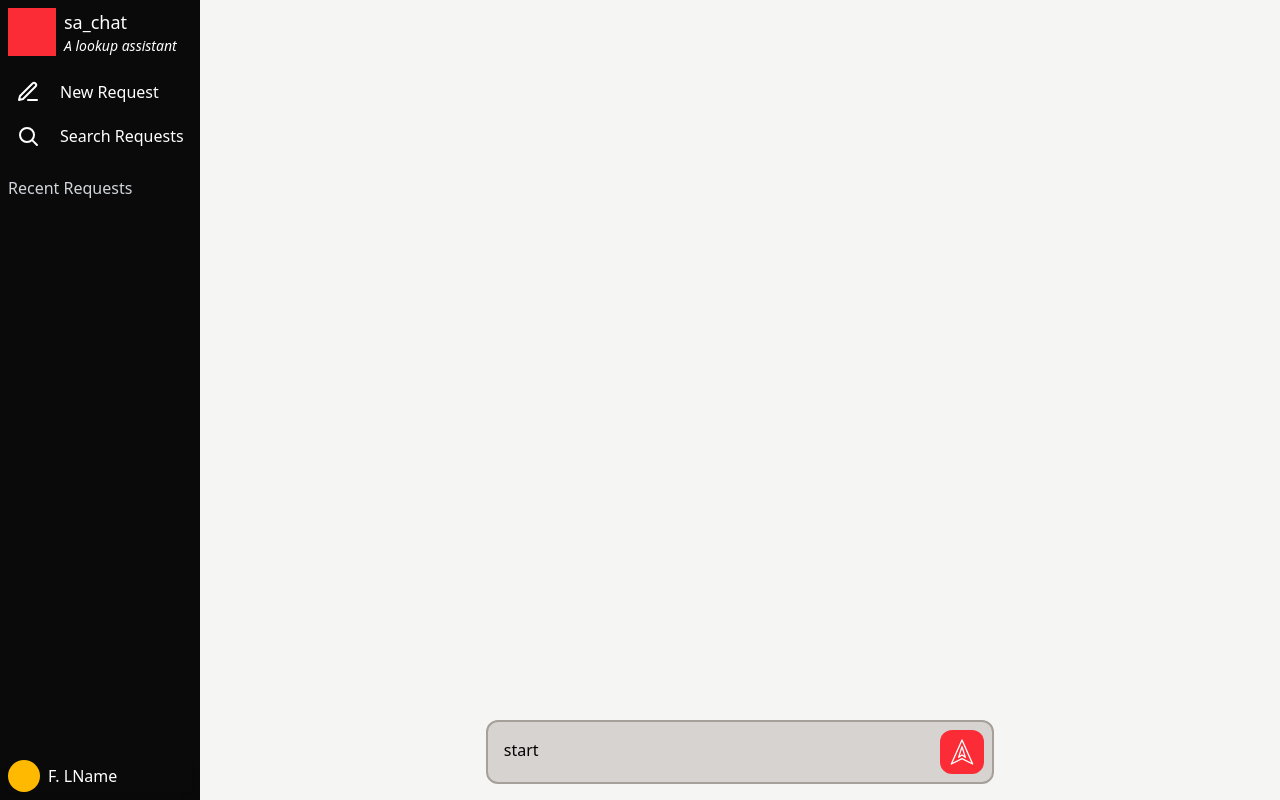
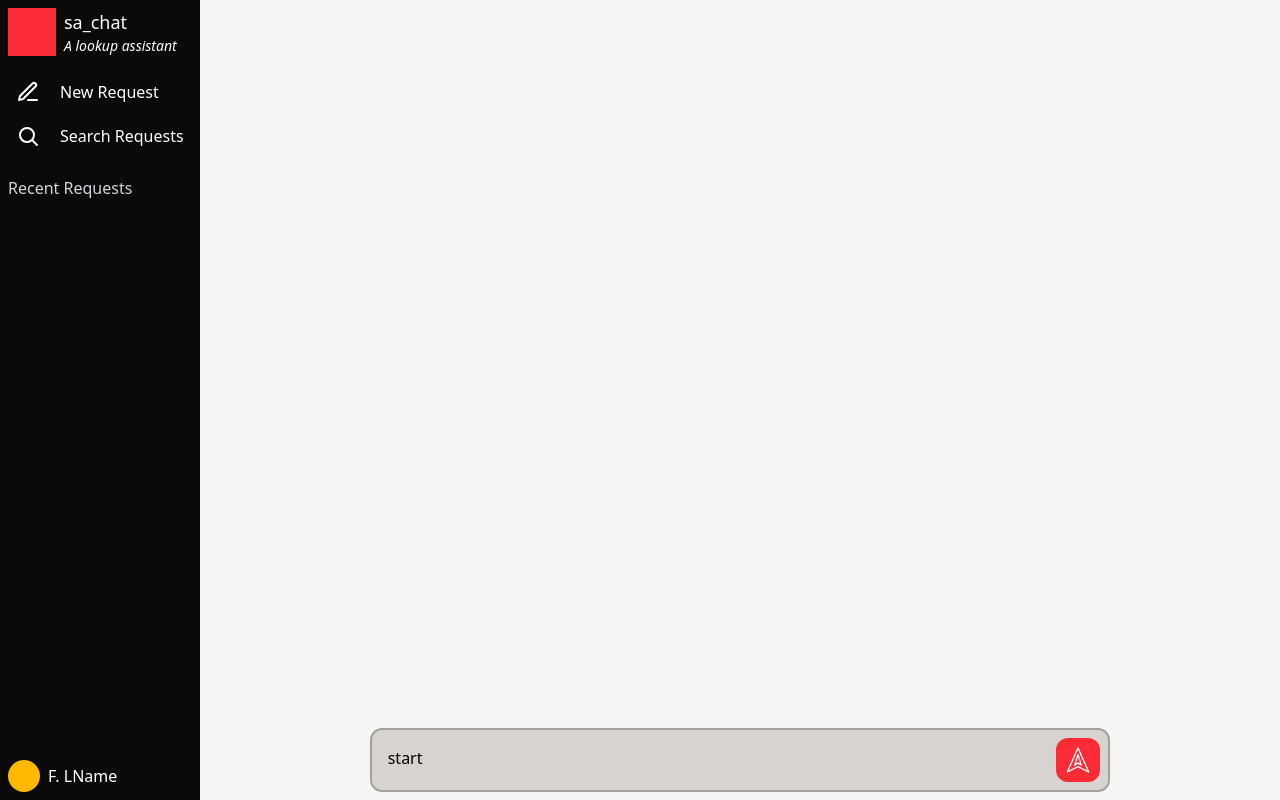
Before and after one commit to jcarballido/sa_chat, a React (Vite) app in the folder ui/: page / in a window 1280 px wide. Built offline with nearby package versions, Linux system fonts and the light colour scheme.

Commit message:
Added new message UI

```diff
--- a/ui/src/features/chat/ScrollingContainer.tsx
+++ b/ui/src/features/chat/ScrollingContainer.tsx
@@ -1,23 +1,42 @@
+import { useEffect, useRef } from 'react';
 import { colorMap } from '../../constants/colorTheme.constants';
 import { useMessageStore } from '../../stores/message.store';
 import TextInputContainer from './TextInputContainer';
 
 const ScrollingContainer = () => {
 
+  const sentinalRef = useRef<HTMLDivElement | null>(null)
   const messageStore = useMessageStore()
   const { conversations,activeConversationId } = messageStore
 
+  useEffect(() => {
+    const sentinal = sentinalRef.current
+    if(!sentinal) return
+    sentinal.scrollIntoView({behavior: 'smooth'})
+  },[conversations])
+
   return (
-    <div className={`flex flex-col h-full w-[50%]  p-4`}>
-      <div className="grow overflow-y-auto ">
+    <div className={`flex flex-col h-full w-[70%] gap-2 p-2`}>
+      <div className="grow overflow-y-auto resize-none   [&::-webkit-scrollbar]:w-[4px]
+[&::-webkit-scrollbar-track]:bg-transparent
+  [&::-webkit-scrollbar-thumb]:rounded-full
+  hover:[&::-webkit-scrollbar-thumb]:bg-black/40">
         {
           conversations.map(conv => {
             if(conv.conversationId === activeConversationId){
               return(
-                <div className='border-2 border-purple-700'>
+                <div className='flex flex-col gap-4 w-full '>
                   {
                     conv.messages.map(mes => (
-                      <div className={`${mes.role === "user" ? "bg-white": "bg-amber-500"}`}>{mes.content}</div>
+                      <div className={` ${mes.role === "user"
+                      ? `$bg-transparent flex justify-end text-white`
+                      : ""} text-black`}>
+                        <div className={`${mes.role === "user"
+                          ? `${colorMap.accent} max-w-[60%]`
+                          :"border-2 border-stone-700 bg-stone-300 w-full"} p-2 rounded-xl`}>
+                            {mes.content}
+                        </div>
+                      </div>
                     ))
                   }
                 </div>
@@ -26,6 +45,7 @@ const ScrollingContainer = () => {
             return null
           })
         }
+        <div ref={sentinalRef} className=''/>
       </div>
       <div className='w-full flex justify-center items-center bg-transparent'>
         <TextInputContainer />
--- a/ui/src/features/chat/TextInputComponent.tsx
+++ b/ui/src/features/chat/TextInputComponent.tsx
@@ -1,4 +1,4 @@
-import { useState } from "react";
+import { useEffect, useRef, useState } from "react";
 import SendSVG from "../../assets/send.svg"
 import { colorMap } from "../../constants/colorTheme.constants";
 
@@ -11,6 +11,21 @@ interface TextInputComponentProps {
 const TextInputComponent = ({ value, isLoading, submit }: TextInputComponentProps) => {
 
   const [ input, setInput ] = useState(value)
+  const textAreaRef = useRef<HTMLTextAreaElement | null>(null)
+  useEffect(() => {
+    autoResize()
+  }, [input])
+
+  const autoResize = () => {
+    const textAreaCurrent = textAreaRef.current
+    if(!textAreaCurrent) {
+      console.log("Text Area not registered to current.")
+      return
+    }
+    textAreaCurrent.style.height = 'auto'
+    textAreaCurrent.style.height = `${textAreaCurrent.scrollHeight}px`
+  }
+
   const handleSubmit: React.SubmitEventHandler = (e) => {
     e.preventDefault()
     if(!input.trim()) return
@@ -21,16 +36,18 @@ const TextInputComponent = ({ value, isLoading, submit }: TextInputComponentProp
   }
 
   return(
-    <form onSubmit={handleSubmit} className="flex justify-center items-end p-2 gap-4 rounded-xl border-2 border-stone-400 focus-within:border-2 focus-within:border-stone-700 transition duration-300  bg-stone-300">
+    <form onSubmit={handleSubmit} className="flex justify-center items-end p-2 gap-4 rounded-xl border-2 border-stone-400 focus-within:border-2 focus-within:border-[rgb(251,44,54)] transition duration-300  bg-stone-300">
       <textarea
-        className="flex flex-col p-2 min-h-11 max-h-64  rounded grow outline-none resize-none [&::-webkit-scrollbar]:hidden [scrollbar-width:none]"
+        className="flex flex-col p-2 min-h-11 max-h-64 grow outline-none resize-none
+          [&::-webkit-scrollbar]:w-[6px]
+          [&::-webkit-scrollbar-thumb]:bg-white/20
+          [&::-webkit-scrollbar-thumb]:rounded-full
+          hover:[&::-webkit-scrollbar-thumb]:bg-white/40"
+        ref={textAreaRef}
         rows={1}
         value={input}
-        onChange={(e) => setInput(e.target.value)}
-        onInput={(event) => {
-          const target = event.target as HTMLTextAreaElement;
-          target.style.height = 'auto';
-          target.style.height = `${target.scrollHeight}px`;
+        onChange={(e) =>{
+          setInput(e.target.value)
         }}
       />
       <div className="flex flex-col justify-end">
```
